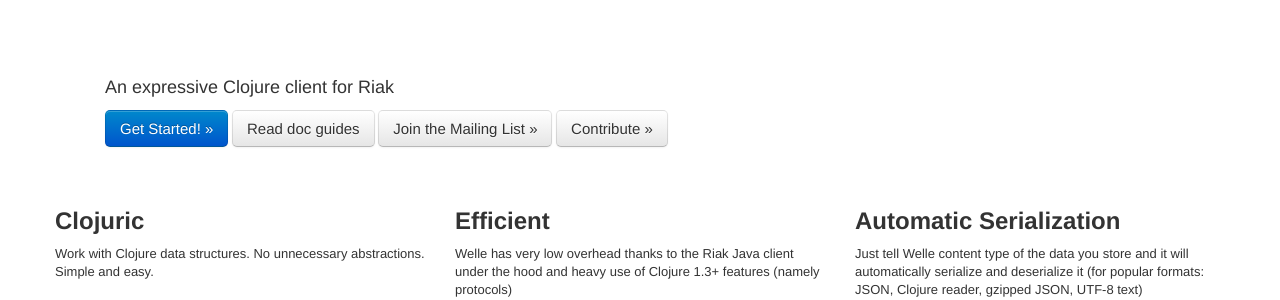
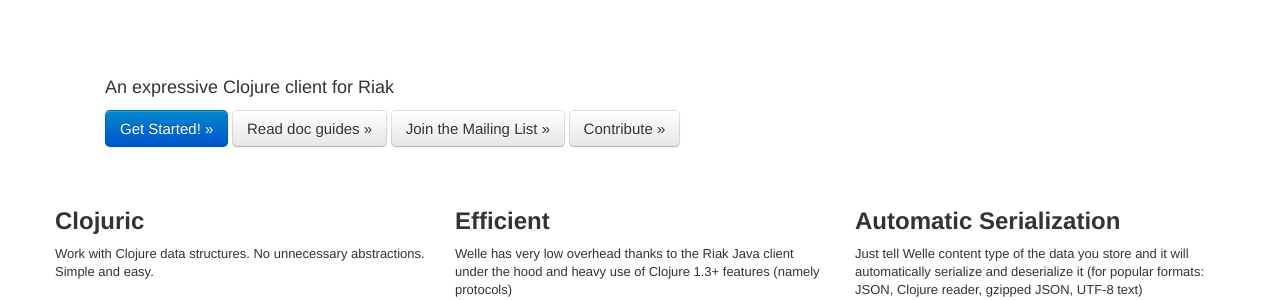
Before and after one commit to clojurewerkz/welle.docs, a Jekyll site: the page built from index.html, in a window 1280 px wide. Shown: the part 324-624 px from the top of the page. Built offline with Jekyll 4.4.1, drawn with Linux system fonts in a browser that asks for light colours; some web fonts are replaced.

Commit message:
Cosmetics

```diff
--- a/index.html
+++ b/index.html
@@ -11,7 +11,7 @@
     An expressive Clojure client for Riak
   </p>
   <a class='btn btn-primary btn-large' href='/articles/getting_started.html'>Get Started! »</a>
-  <a class="btn btn-large" href="/articles/guides.html">Read doc guides</a>
+  <a class="btn btn-large" href="/articles/guides.html">Read doc guides »</a>
   <a class='btn btn-large' href='http://groups.google.com/group/clojure-riak'>Join the Mailing List »</a>
   <a class='btn btn-large' href='https://github.com/michaelklishin/welle'>Contribute »</a>
 </div>
```
